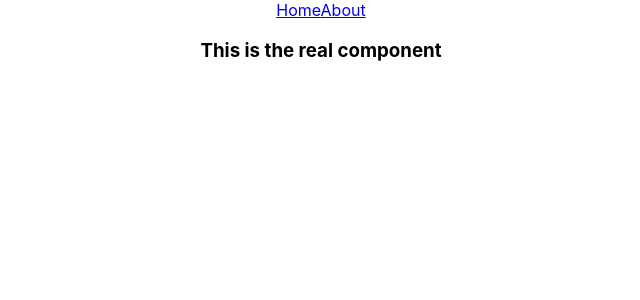
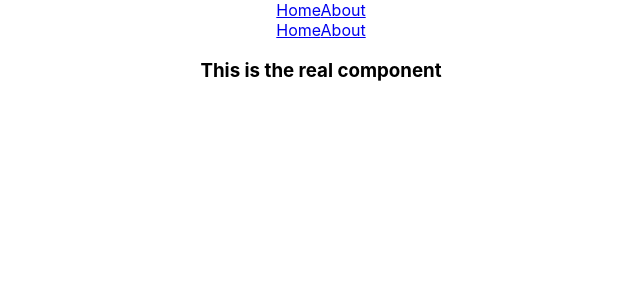
Before and after one commit to Sajjatul21/Milestone-9_React-Router-And-States, a React (Create React App) app in the folder 52 Simple React Router Examples/explore-routes/: page /home in a window 1280 px wide. Shown: the top 300 px of the page, without its empty margins (319-959 px from the left). Built offline with nearby package versions, Linux system fonts and the light colour scheme.

Commit message:
we are using LInk for single page application

```diff
--- a/52 Simple React Router Examples/explore-routes/src/components/Header/Header.js
+++ b/52 Simple React Router Examples/explore-routes/src/components/Header/Header.js
@@ -1,10 +1,14 @@
 import React from 'react';
+import { Link } from 'react-router-dom';
 
 const Header = () => {
     return (
         <div>
             <a href="/home">Home</a>
             <a href="/about">About</a>
+            <br />
+            <Link to='/home'>Home</Link>
+            <Link to='/about'>About</Link>
         </div>
     );
 };
```
